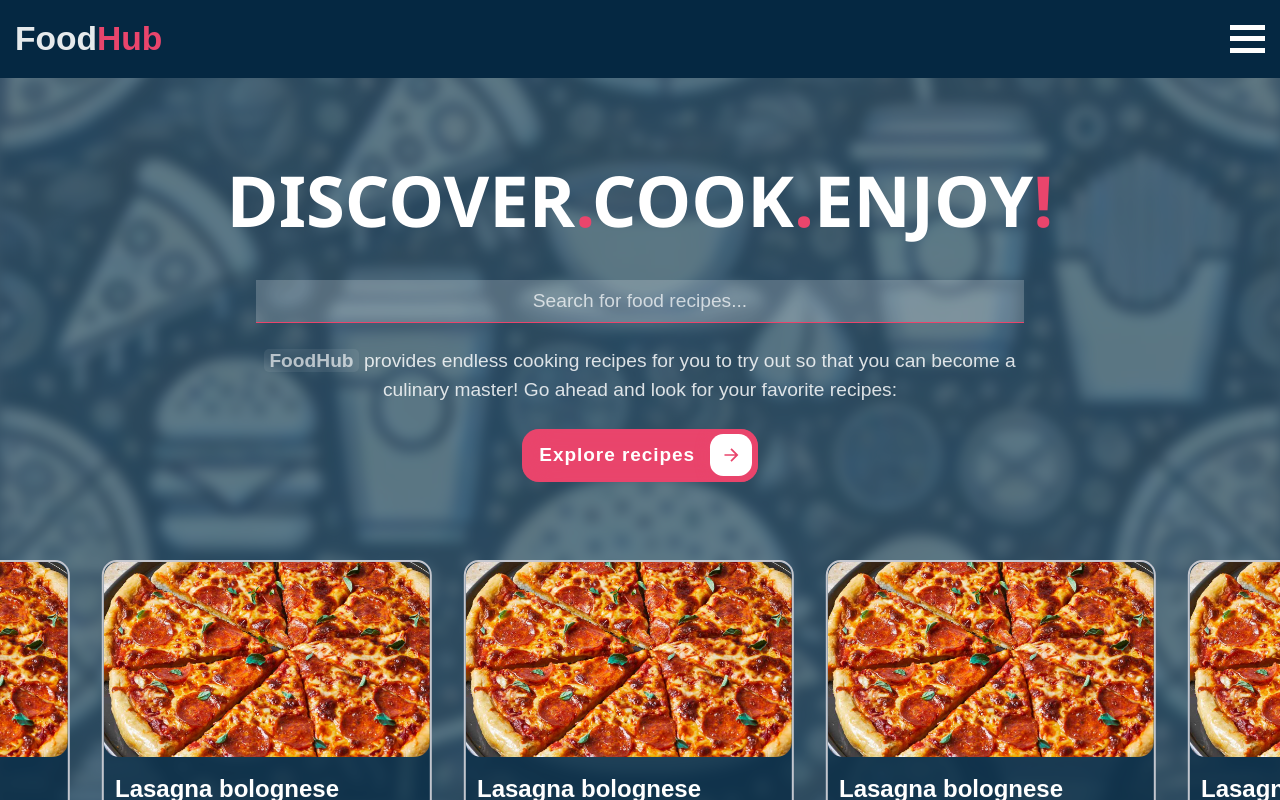
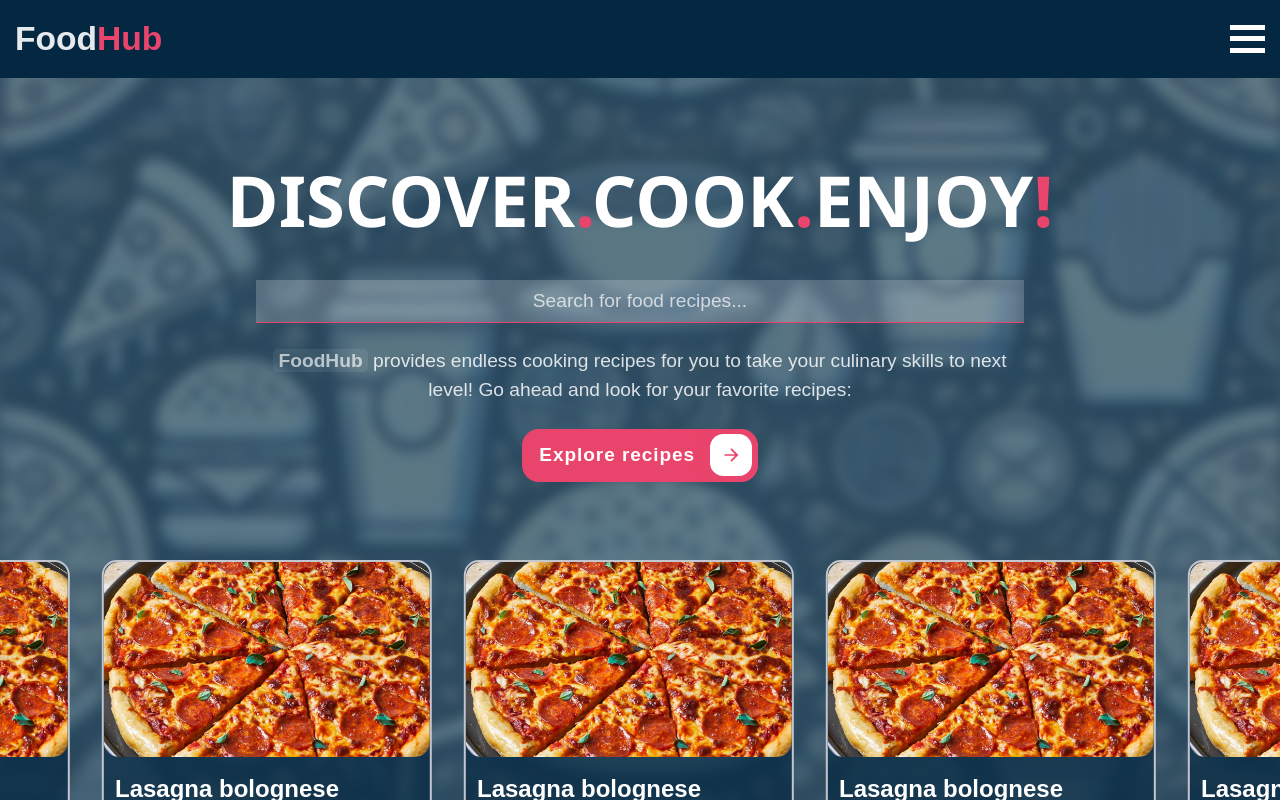
Before and after one commit to alecs007/FoodHub, a React (Vite) app in the folder client/: page / in a window 1280 px wide. Shown: the top 800 px of the page. Built offline with nearby package versions, Linux system fonts and the light colour scheme.

Commit message:
Modified

```diff
--- a/client/src/App.css
+++ b/client/src/App.css
@@ -8,6 +8,7 @@
   overflow-x: hidden;
   scroll-behavior: smooth;
   color: rgba(0, 0, 0, 0.8);
+  font-family: sans-serif;
   display: flex;
   align-items: center;
   justify-content: center;
--- a/client/src/components/FoodCard/FoodCard.module.css
+++ b/client/src/components/FoodCard/FoodCard.module.css
@@ -18,7 +18,6 @@
   background-color: #e9456c;
   color: #fff;
   font-size: 1rem;
-  font-family: sans-serif;
   font-weight: 700;
   padding: 0.8rem 1.5rem;
   position: absolute;
@@ -55,7 +54,6 @@
   height: 55px;
   color: #fff;
   font-size: 1.5rem;
-  font-family: sans-serif;
   font-weight: 700;
   margin: 5px 0.7rem;
   display: flex;
@@ -68,7 +66,6 @@
   overflow: hidden;
   color: #c3c6ce;
   font-size: 1rem;
-  font-family: sans-serif;
   font-weight: 500;
   display: -webkit-box;
   -webkit-box-orient: vertical;
@@ -90,10 +87,8 @@
   padding: 4px 7px;
   color: #fff;
   font-size: 0.8rem;
-  font-family: sans-serif;
 }
 .cardauthor {
   color: #c3c6cea4;
   font-size: 0.8rem;
-  font-family: sans-serif;
 }
--- a/client/src/components/Header/Header.module.css
+++ b/client/src/components/Header/Header.module.css
@@ -15,7 +15,6 @@
   padding: 0 15px;
   font-size: 2.1em;
   font-weight: 900;
-  font-family: sans-serif;
   display: flex;
   align-items: center;
   cursor: pointer;
--- a/client/src/pages/Home/Hero/Hero.jsx
+++ b/client/src/pages/Home/Hero/Hero.jsx
@@ -14,8 +14,8 @@ const Hero = () => {
       />
       <div className={styles.description}>
         <span className={styles.name}>FoodHub</span> provides endless cooking
-        recipes for you to try out so that you can become a culinary master! Go
-        ahead and look for your favorite recipes:
+        recipes for you to take your culinary skills to next level! Go ahead and
+        look for your favorite recipes:
       </div>
       <button className={styles.button}>
         Explore recipes
--- a/client/src/pages/Home/Hero/Hero.module.css
+++ b/client/src/pages/Home/Hero/Hero.module.css
@@ -58,7 +58,6 @@
   width: clamp(350px, 60vw, 1000px);
   color: rgba(255, 255, 255, 0.9);
   font-size: clamp(1rem, 1.5vw, 1.5rem);
-  font-family: sans-serif;
   font-weight: 500;
   text-align: center;
   opacity: 0.92;
@@ -79,7 +78,6 @@
   padding-left: 0.9em;
   font-size: 19px;
   font-weight: 700;
-  font-family: sans-serif;
   border-radius: 0.9em;
   border: none;
   letter-spacing: 0.05em;
```
